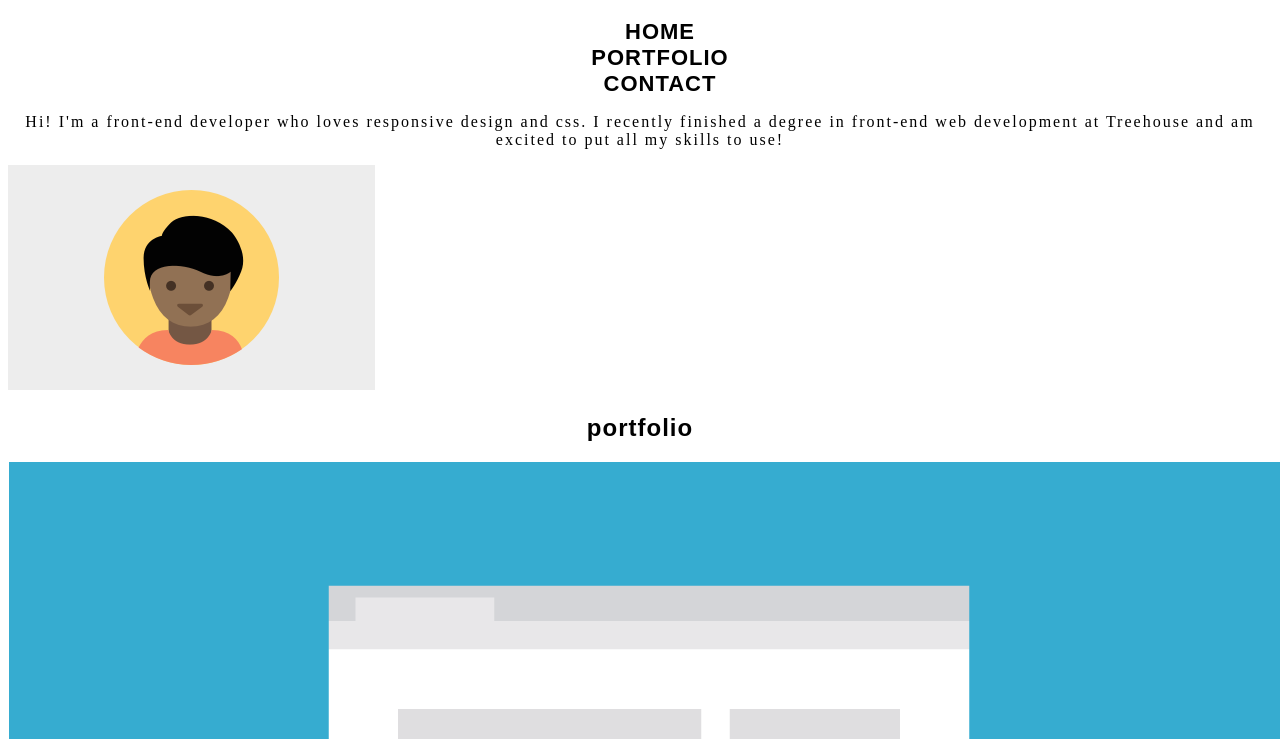
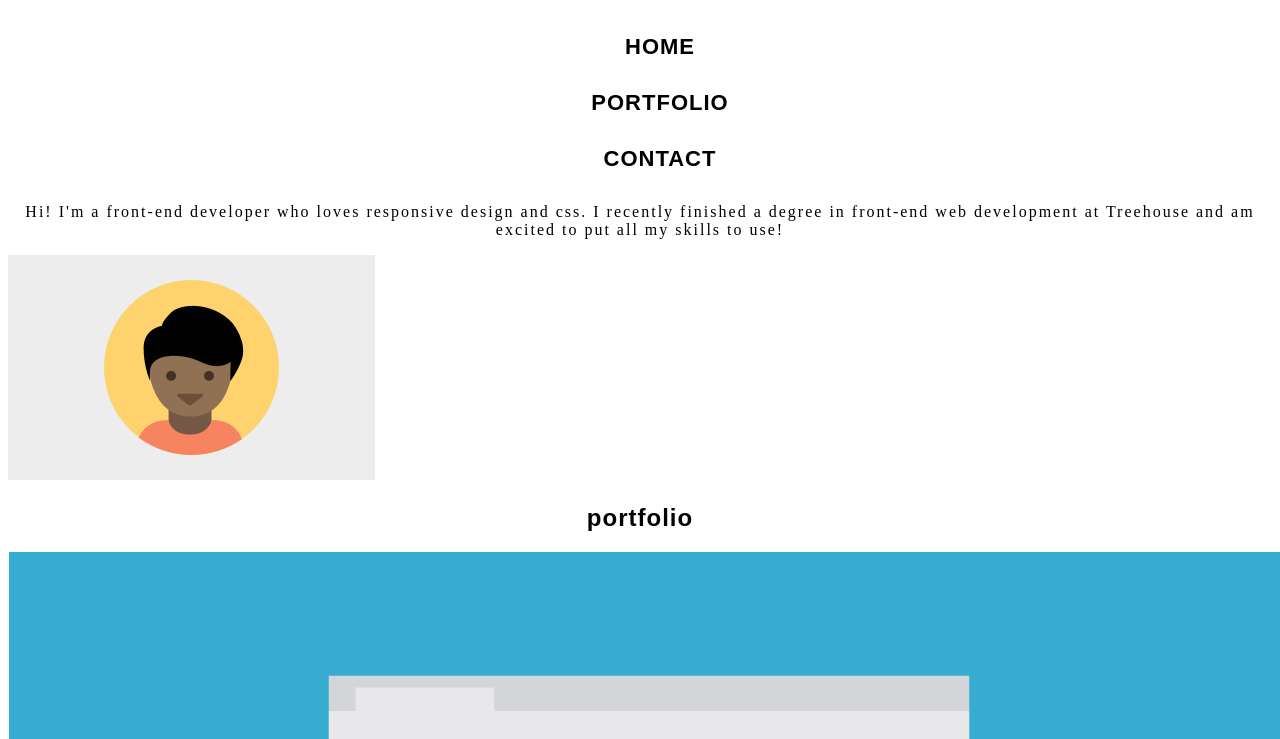
Before and after one commit to alaguio/project-2, a plain HTML site: page index.html in a window 1280 px wide. Shown: the part 61-800 px from the top of the page. Drawn offline with Linux system fonts and the light colour scheme; a web font is replaced by a local one.

Commit message:
Update project2.css

```diff
--- a/project2.css
+++ b/project2.css
@@ -25,9 +25,17 @@ p {
     letter-spacing: 2px;
     text-align: center;
 }
+.item{
+    background-color: white;
+}
 
 /* ------ Main Styles (padding, margin, width, align) */
-#wrapper {
-    display: flexbox;
+#nav {
+    display: flex;
+    flex-direction: column;
+}
+.item {
+    padding: 12px;
+    margin: 3px;
 }
 /* ------ Media Queries */
```
